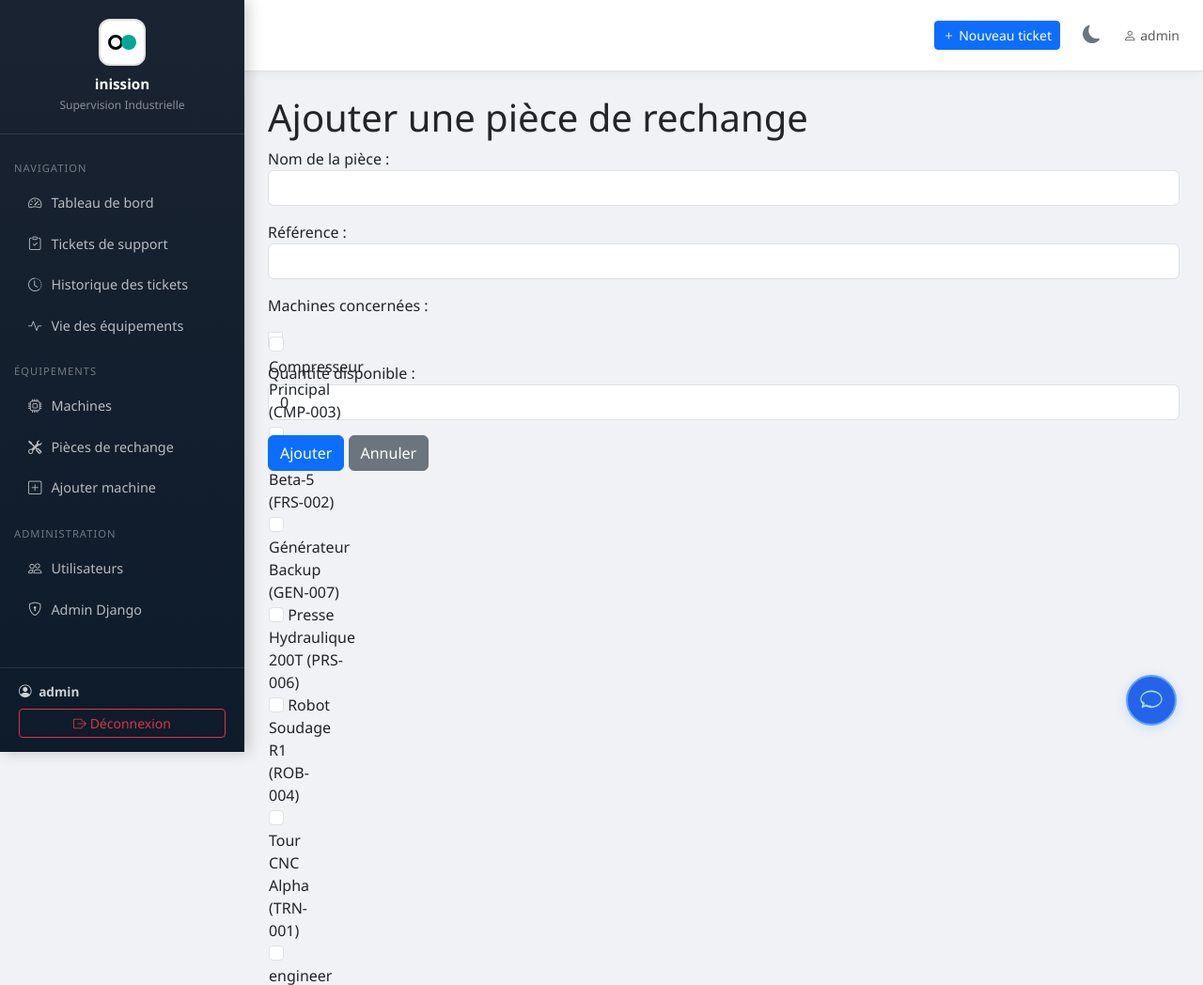
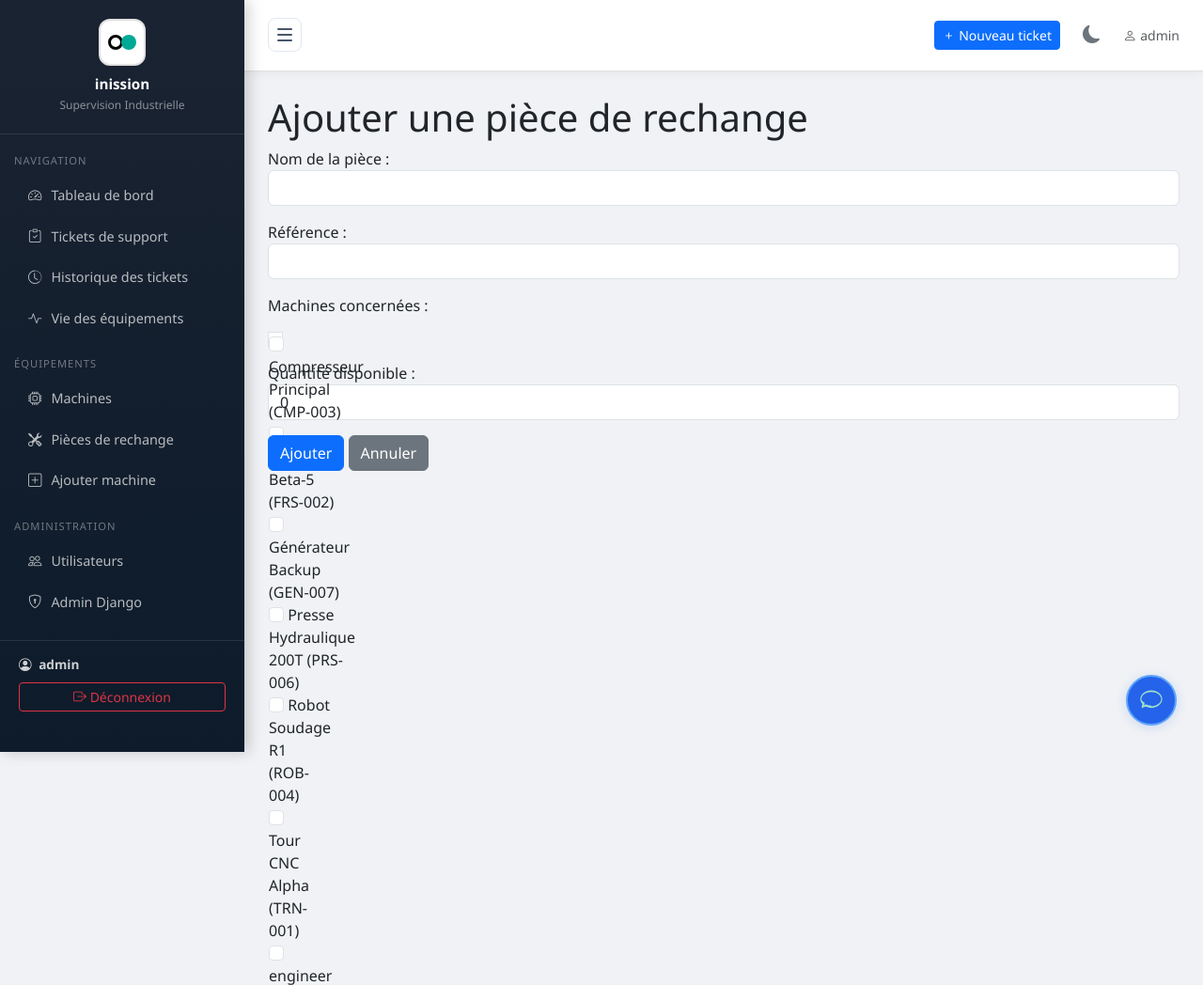
Before and after one commit to ranim26/scmi_1.1, a Django app: page /spare-parts/ajouter/ in a window 1280 px wide. Shown: the top 1048 px of the page at 94% size. Run offline with Django 4.2, Linux system fonts and the light colour scheme; a user stored in the database is signed in; data comes from the database, SQL or seed files in the repository; some libraries are stand-ins or nearby versions.

Commit message:
toggle button

```diff
--- a/ticketing_system/tickets/templates/tickets/base.html
+++ b/ticketing_system/tickets/templates/tickets/base.html
@@ -40,6 +40,7 @@
         /* Sidebar */
         .sidebar {
             width: var(--sidebar-width);
+            min-width: var(--sidebar-width);
             background: linear-gradient(180deg, #1a2332 0%, #0d1b2a 100%);
             min-height: 100vh;
             position: fixed;
@@ -49,6 +50,18 @@
             overflow-x: hidden;
             box-shadow: 4px 0 15px rgba(0,0,0,0.2);
             max-height: 100vh;
+            transition: width 0.3s ease, min-width 0.3s ease;
+        }
+        #sidebar.collapsed {
+            width: 0 !important;
+            min-width: 0 !important;
+        }
+        .sidebar-inner {
+            width: var(--sidebar-width);
+            transition: width 0.3s ease;
+        }
+        #sidebar.collapsed .sidebar-inner {
+            width: 0;
         }
         .sidebar::-webkit-scrollbar {
             width: 6px;
@@ -100,6 +113,45 @@
             top: 50%;
             transform: translateY(-50%);
         }
+        /* Toggle button */
+        #toggle-btn {
+            width: 36px;
+            height: 36px;
+            background: white;
+            border: 1px solid #e2e8f0;
+            border-radius: 8px;
+            cursor: pointer;
+            display: flex;
+            flex-direction: column;
+            align-items: center;
+            justify-content: center;
+            gap: 4px;
+            transition: all 0.3s ease;
+            margin-right: 15px;
+            flex-shrink: 0;
+        }
+        #sidebar.collapsed ~ #main {
+            margin-left: 0;
+        }
+        #sidebar:not(.collapsed) ~ #main {
+            margin-left: var(--sidebar-width);
+        }
+        #toggle-btn:hover {
+            background: #f8fafc;
+            border-color: #cbd5e1;
+            transform: scale(1.05);
+        }
+        #toggle-btn span {
+            display: block;
+            width: 16px;
+            height: 2px;
+            background: #475569;
+            border-radius: 2px;
+            transition: transform 0.3s, opacity 0.3s;
+        }
+        #toggle-btn.active span:nth-child(1) { transform: translateY(6px) rotate(45deg); }
+        #toggle-btn.active span:nth-child(2) { opacity: 0; }
+        #toggle-btn.active span:nth-child(3) { transform: translateY(-6px) rotate(-45deg); }
         .sidebar-section {
             padding: 10px 15px 5px;
             font-size: 0.7rem;
@@ -133,6 +185,10 @@
         .main-content {
             margin-left: var(--sidebar-width);
             min-height: 100vh;
+            transition: margin-left 0.3s;
+        }
+        #sidebar.collapsed ~ #main {
+            margin-left: 0;
         }
         .topbar {
             background: white;
@@ -1576,6 +1632,17 @@
 [data-theme="dark"] .theme-toggle-btn * {
   color: #ecf0f1 !important;
 }
+[data-theme="dark"] #toggle-btn {
+  background: #2c3e50;
+  border-color: #495057;
+}
+[data-theme="dark"] #toggle-btn:hover {
+  background: #34495e;
+  border-color: #6c757d;
+}
+[data-theme="dark"] #toggle-btn span {
+  background: #ecf0f1;
+}
 
 [data-theme="dark"] .theme-toggle-btn:hover,
 [data-theme="dark"] .theme-toggle-btn:hover * {
@@ -1599,7 +1666,8 @@
 <body>
 {% if user.is_authenticated %}
 <!-- Sidebar -->
-<div class="sidebar d-flex flex-column">
+<div id="sidebar" class="sidebar d-flex flex-column">
+    <div class="sidebar-inner">
     <div class="sidebar-brand flex-shrink-0">
         <div class="brand-icon"></div>
         <h5>inission</h5>
@@ -1660,11 +1728,17 @@
             </button>
         </form>
     </div>
+    </div>
 </div>
 
 <!-- Main Content -->
-<div class="main-content">
+<div id="main" class="main-content">
     <div class="topbar">
+        <button id="toggle-btn" onclick="toggleSidebar()">
+            <span></span>
+            <span></span>
+            <span></span>
+        </button>
         <h6 class="mb-0 text-muted">{% block page_title %}{% endblock %}</h6>
         <div class="d-flex align-items-center gap-3">
             <a href="{% url 'demande_create' %}" class="btn btn-primary btn-sm">
@@ -1769,8 +1843,32 @@ function saveThemePreference(theme) {
     });
 }
 
+// Sidebar toggle functionality
+function toggleSidebar() {
+    const sidebar = document.getElementById('sidebar');
+    const btn = document.getElementById('toggle-btn');
+    sidebar.classList.toggle('collapsed');
+    btn.classList.toggle('active');
+
+    // Position toggle button based on sidebar state
+    if (sidebar.classList.contains('collapsed')) {
+        btn.style.left = '15px';
+    } else {
+        btn.style.left = 'calc(var(--sidebar-width) + 15px)';
+    }
+
+    localStorage.setItem('sidebarCollapsed', sidebar.classList.contains('collapsed'));
+}
+
 // Charger le thème au chargement de la page
 document.addEventListener('DOMContentLoaded', function() {
+    // Initialize sidebar state - ensure it starts visible
+    localStorage.removeItem('sidebarCollapsed');
+    document.getElementById('sidebar').classList.remove('collapsed');
+    document.getElementById('toggle-btn').classList.remove('active');
+
+    // Initialize toggle button position
+    document.getElementById('toggle-btn').style.left = 'calc(var(--sidebar-width) + 15px)';
     const savedTheme = getCookie('theme') || 'light';
     const html = document.documentElement;
     const themeIcon = document.getElementById('theme-icon');
```
